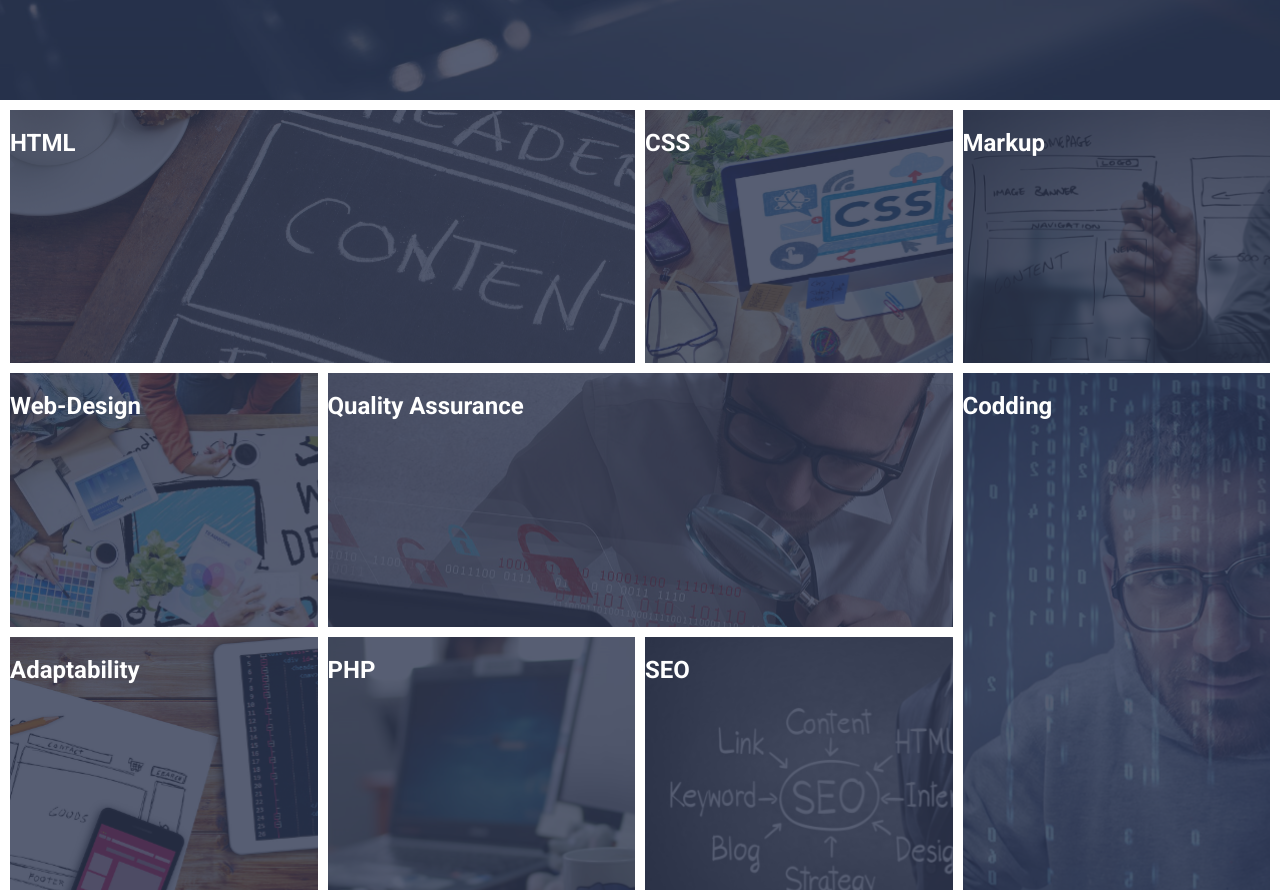
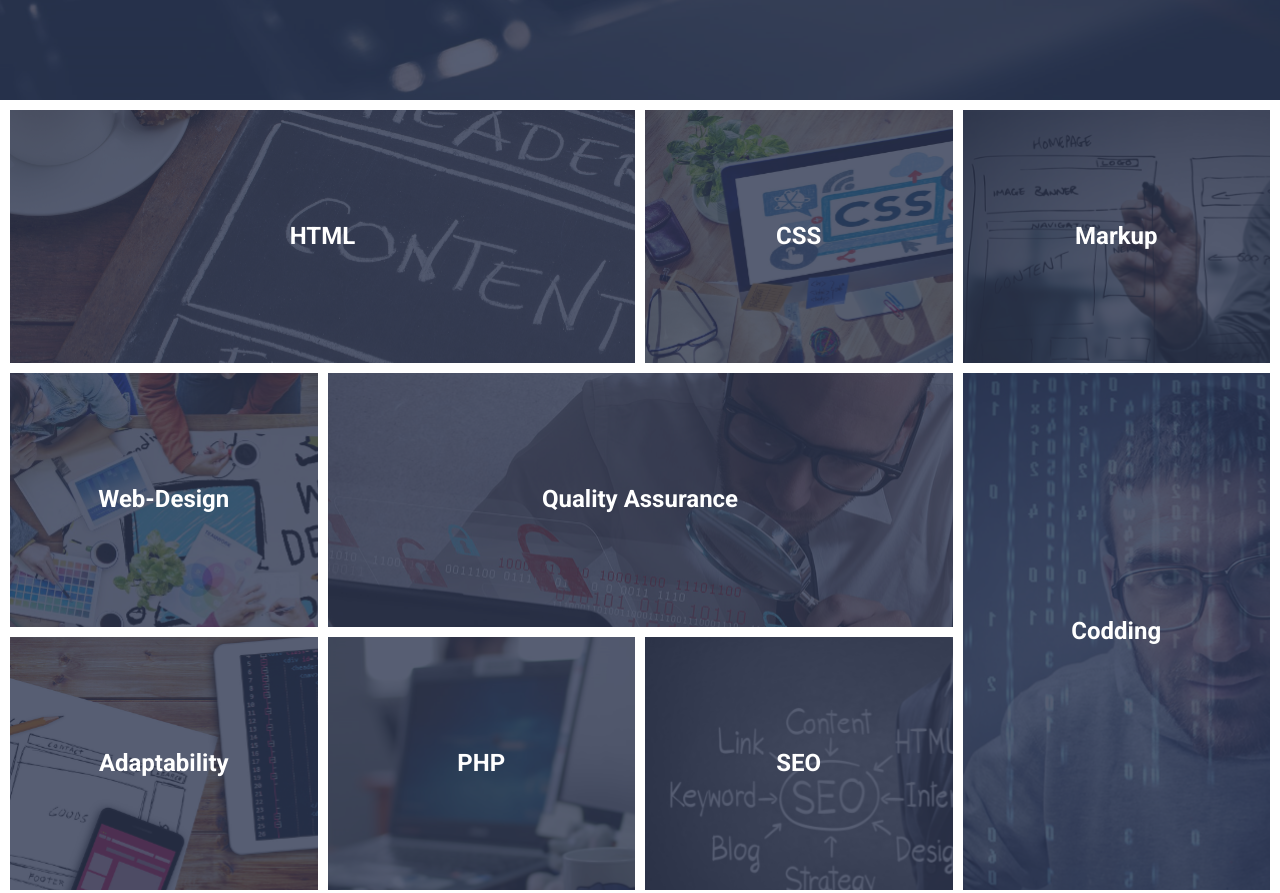
Before and after one commit to AlexSkrud/my_project, a website: page index.html in a window 1280 px wide. Shown: the part 700-1593 px from the top of the page. Drawn offline with Linux system fonts and the light colour scheme.

Commit message:
работа с медиазапросами

```diff
--- a/assets/scss/common/_classes.scss
+++ b/assets/scss/common/_classes.scss
@@ -5,10 +5,13 @@
   display: flex;
   align-items: center;
   justify-content: center;
+
   height: 60px;
   padding: 0.5em 1em;
+
   transition: background-color 0.5s;
   letter-spacing: 0.1em;
+
   font-size: 18px;
 
   &:hover,
@@ -19,14 +22,16 @@
 
 .btn--light {
   min-width: 250px;
+
   border: 2px solid $color-light;
   background-color: rgba($color-light, 0.1);
 }
 
 .btn--primary {
   min-width: 350px;
+
+  border: 2px solid $color-primary;
   background-color: rgba($color-primary, 0.8);
-  border: 2px solid $color-primary;
 }
 
 .hidden {
--- a/assets/scss/common/_typography.scss
+++ b/assets/scss/common/_typography.scss
@@ -8,9 +8,10 @@
 }
 
 html {
+  overflow-y: scroll;
+
   font-family: $font-main;
   font-size: $font-size;
-  overflow-y: scroll;
 }
 
 body {
@@ -20,10 +21,11 @@ body {
 
 h1 {
   letter-spacing: 0.08em;
-  line-height: 1.2em;
+
   font-family: $font-header;
   font-size: 3.75rem;
   font-weight: 300;
+  line-height: 1.2em;
 }
 
 a {
--- a/assets/scss/components/header/_header-navbar.scss
+++ b/assets/scss/components/header/_header-navbar.scss
@@ -24,6 +24,7 @@
     display: block;
 
     padding: $gap $gap-sm;
+
     transition: color 0.5s;
     letter-spacing: 0.09em;
 
--- a/assets/scss/components/sections/skills/_skill-item.scss
+++ b/assets/scss/components/sections/skills/_skill-item.scss
@@ -2,51 +2,59 @@
 @use "../../../mixins/" as *;
 
 .skill-item {
+  position: relative;
+
+  overflow: hidden;
+
   background-color: $color-primary;
-  position: relative;
 
   &__title {
     position: relative;
     z-index: 1;
+
+    margin: 0;
+
+    @include abs-position;
   }
 
   &__link {
-    background-color: red;
+    display: flex;
+    align-items: center;
+    justify-content: center;
+
+    height: 100%;
+    padding: 1em;
+
+    transition: color 0.5s;
   }
 
   &__image {
+    transition: transform 0.5s;
+
     @include abs-position;
   }
   &__overlay {
+    transition: opacity 0.5s;
+
+    background-color: rgba($color-primary, 0.8);
+
     @include abs-position;
-    background-color: rgba($color-primary, 0.8);
+  }
+
+  &:hover {
+    .skill-item__overlay {
+      opacity: 0.95;
+    }
+    .skill-item__image {
+      transform: scale(1.2);
+    }
+    .skill-item__link {
+      color: $color-accent;
+    }
   }
 }
-
-.skill-item:nth-of-type(1) {
-  grid-area: a1;
+@for $i from 1 through 9 {
+  .skill-item:nth-of-type(#{$i}) {
+    grid-area: a#{$i};
+  }
 }
-.skill-item:nth-of-type(2) {
-  grid-area: a2;
-}
-.skill-item:nth-of-type(3) {
-  grid-area: a3;
-}
-.skill-item:nth-of-type(4) {
-  grid-area: a4;
-}
-.skill-item:nth-of-type(5) {
-  grid-area: a5;
-}
-.skill-item:nth-of-type(6) {
-  grid-area: a6;
-}
-.skill-item:nth-of-type(7) {
-  grid-area: a7;
-}
-.skill-item:nth-of-type(8) {
-  grid-area: a8;
-}
-.skill-item:nth-of-type(9) {
-  grid-area: a9;
-}
--- a/assets/scss/components/sections/skills/_skills.scss
+++ b/assets/scss/components/sections/skills/_skills.scss
@@ -1,22 +1,51 @@
 @use "../../../presets/" as *;
 @use "../../../mixins/" as *;
-
 $local-gap: calc(40px / 3);
 
 .skills {
   padding: $gap-sm;
   &__container {
     display: grid;
-    grid-template-areas: "a1 a1 a2 a3" "a4 a5 a5 a6" "a7 a8 a9 a6";
-    grid-template-columns: repeat(4, 1fr);
+
+    margin-bottom: 20px;
+
+    gap: $gap-sm;
     grid-auto-rows: calc(33.33333vh - #{$local-gap});
-    gap: $gap-sm;
-    margin-bottom: 20px;
+
+    @media (min-width: $lg) {
+      grid-template-areas: "a1 a1 a2 a3" "a4 a5 a5 a6" "a7 a8 a9 a6";
+      grid-template-columns: repeat(4, 1fr);
+    }
+    @media (max-width: $lg - 1px) and (min-width: $md) {
+      grid-template-areas: "a1 a1 a2" "a3 a4 a4" "a5 a5 a6" "a7 a8 a6" "a7 a9 a9";
+      grid-template-columns: repeat(3, 1fr);
+    }
+    @media (max-width: $md - 1px) and (min-width: $sm) {
+      grid-template-areas: "a1 a2" "a3 a2" "a4 a4" "a5 a6" "a5 a7" "a8 a9";
+      grid-template-columns: repeat(2, 1fr);
+    }
+
+    @media (max-width: $lg) {
+      grid-template-areas: "a1" "a2" "a3" "a4" "a5" "a6" "a7" "a8" "a9";
+      grid-template-columns: 1fr;
+    }
+
+    @media (min-hight: 691px) {
+      .skills__container {
+        grid-auto-rows: calc(33.33333vh - 13.33333px);
+      }
+    }
+    @media (max-hight: 690px) {
+      .skills__container {
+        grid-auto-rows: calc(230px - 13.33333px);
+      }
+    }
   }
 
   &__actions {
     display: flex;
     justify-content: center;
+
     margin-bottom: 30px;
   }
 }
--- a/index.html
+++ b/index.html
@@ -72,55 +72,57 @@
         <h2 class="hidden">Наши навыки, опыт</h2>
 
         <article class="skill-item">
-          <h2 class="skill-item__title"><a class="skil-item__link" href="">HTML</a></h2>
+          <h2 class="skill-item__title"><a class="skill-item__link" href="">HTML</a></h2>
           <div class="skill-item__image" style="background-image:url(assets/img/img-html.png);"></div>
           <div class="skill-item__overlay"></div>
         </article>
 
         <article class="skill-item">
-          <h2 class="skill-item__title"><a class="skil-item__link" href="">CSS</a></h2>
+          <h2 class="skill-item__title"><a class="skill-item__link" href="">CSS</a></h2>
           <div class="skill-item__image" style="background-image:url(assets/img/img-css.png);"></div>
           <div class="skill-item__overlay"></div>
         </article>
 
         <article class="skill-item">
-          <h2 class="skill-item__title"><a class="skil-item__link" href="">Markup</a></h2>
+          <h2 class="skill-item__title"><a class="skill-item__link" href="">Markup</a></h2>
           <div class="skill-item__image" style="background-image:url(assets/img/img-markup.png);"></div>
           <div class="skill-item__overlay"></div>
         </article>
 
         <article class="skill-item">
-          <h2 class="skill-item__title"><a class="skil-item__link" href="">Web-Design</a></h2>
+          <h2 class="skill-item__title"><a class="skill-item__link" href="">Web-Design</a></h2>
           <div class="skill-item__image" style="background-image:url(assets/img/img-webdesign.png);"></div>
           <div class="skill-item__overlay"></div>
         </article>
 
         <article class="skill-item">
-          <h2 class="skill-item__title"><a class="skil-item__link" href="">Quality Assurance</a></h2>
+          <h2 class="skill-item__title"><a class="skill-item__link" href="">Quality Assurance</a></h2>
           <div class="skill-item__image" style="background-image:url(assets/img/img-qa.png);"></div>
           <div class="skill-item__overlay"></div>
         </article>
 
         <article class="skill-item">
-          <h2 class="skill-item__title"><a class="skil-item__link" href="">Codding</a></h2>
+          <h2 class="skill-item__title"><a class="skill-item__link" href="">Codding</a></h2>
           <div class="skill-item__image" style="background-image:url(assets/img/img-codding.png);"></div>
           <div class="skill-item__overlay"></div>
         </article>
 
         <article class="skill-item">
-          <h2 class="skill-item__title"><a class="skil-item__link" href="">Adaptability</a></h2>
+          <h2 class="skill-item__title"><a class="skill-item__link" href="">Adaptability</a></h2>
           <div class="skill-item__image" style="background-image:url(assets/img/img-adaptability.png);"></div>
           <div class="skill-item__overlay"></div>
         </article>
 
         <article class="skill-item">
-          <h2 class="skill-item__title"><a class="skil-item__link" href="">PHP</a></h2>
+          <h2 class="skill-item__title">
+            <a class="skill-item__link" href="">PHP</a>
+          </h2>
           <div class="skill-item__image" style="background-image:url(assets/img/img-php.png);"></div>
           <div class="skill-item__overlay"></div>
         </article>
 
         <article class="skill-item">
-          <h2 class="skill-item__title"><a class="skil-item__link" href="">SEO</a></h2>
+          <h2 class="skill-item__title"><a class="skill-item__link" href="">SEO</a></h2>
           <div class="skill-item__image" style="background-image:url(assets/img/img-seo.png);"></div>
           <div class="skill-item__overlay"></div>
         </article>
```
Also changed, not shown: assets/css/style.css.
